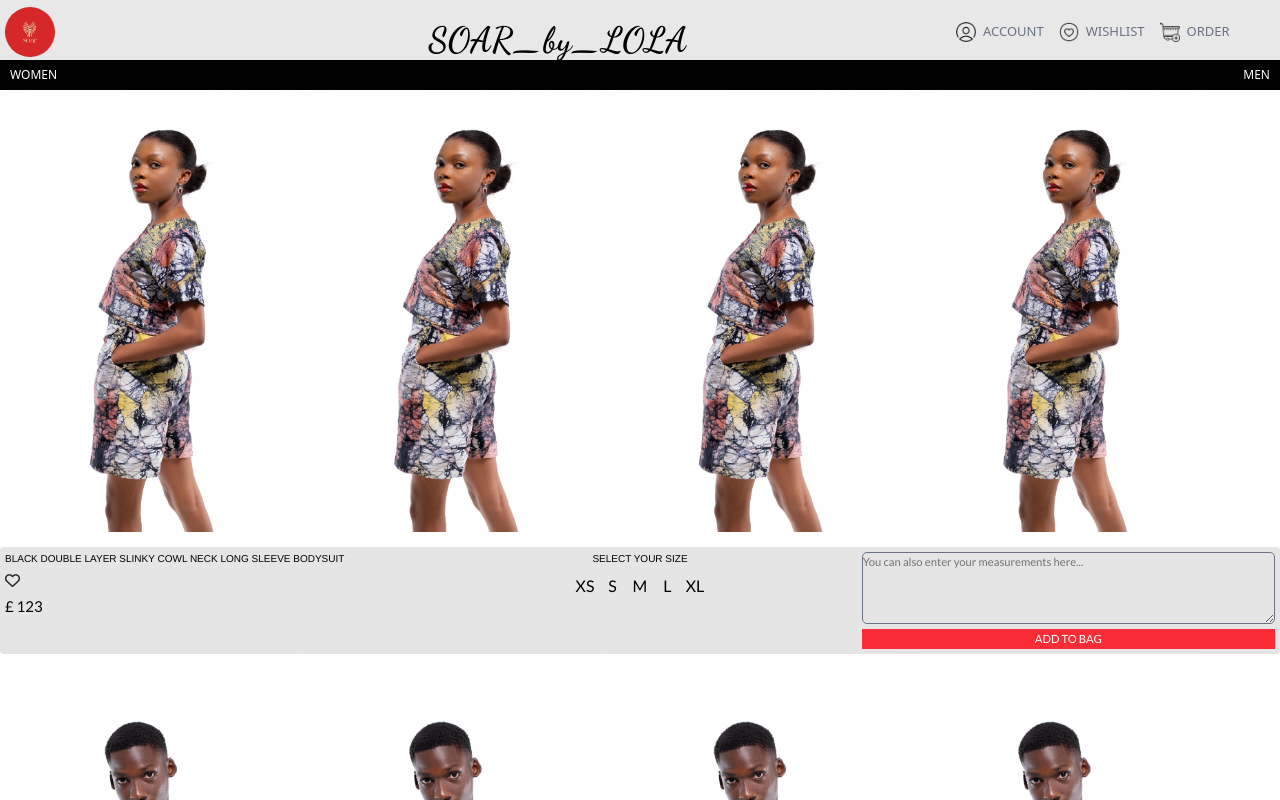
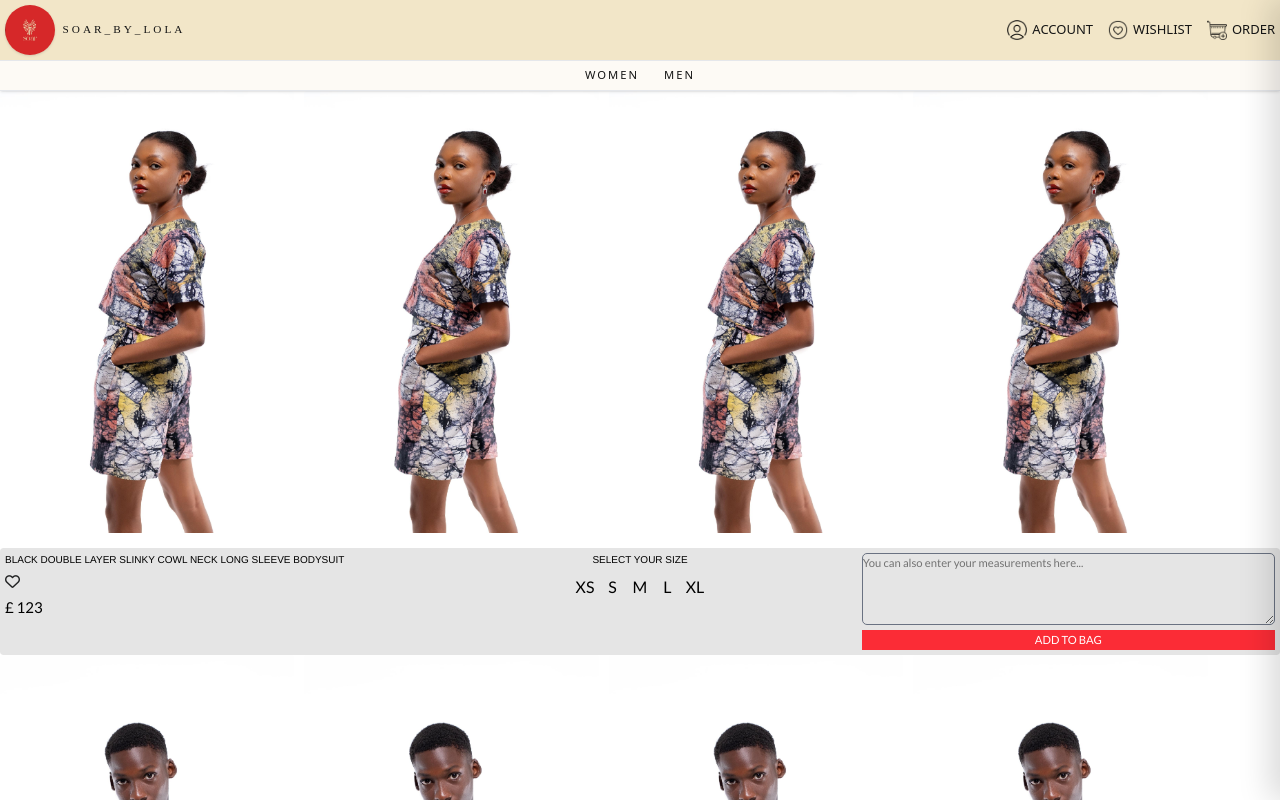
Before and after one commit to olamidefrancis/SoarByLola, a React (Vite) app: page /Men in a window 1280 px wide. Shown: the top 800 px of the page. Built offline with nearby package versions, Linux system fonts and the light colour scheme.

Commit message:
Navbar UI fix

```diff
--- a/src/Components/Men/Men.jsx
+++ b/src/Components/Men/Men.jsx
@@ -115,11 +115,11 @@ const handleLikes = (itemIndex, item) => {
           </div>
 
           {/* PRODUCT CARD */}
-          <div className="pricecon flex flex-col md:flex-row bg-neutral-200 w-full paddy gap-6 rounded-md lato-thin">
+          <div className="pricecon flex flex-col md:flex-row bg-neutral-200 w-full paddy gap-6 rounded-md lato-thin bg-[#f2e6c8]">
 
             {/* TITLE + LIKE */}
             <div className="flex flex-col gap-6 md:w-1/3 ">
-              <h1 className="text-sm uppercase lato-thin">{item.Title}</h1>
+              <h1 className="text-sm  uppercase lato-thin">{item.Title}</h1>
               <i
                 className={`${
                   likedItems[i]
--- a/src/Components/Navbar/Navbar.css
+++ b/src/Components/Navbar/Navbar.css
@@ -125,7 +125,9 @@ nav{
   border-radius: 100%;
   padding: 0.5rem;
 }
-
+.navpad{
+  padding:0.5rem;
+}
 
 @media screen and (max-width: 600px) {
   .hamburger {
--- a/src/Components/Navbar/Navbar.jsx
+++ b/src/Components/Navbar/Navbar.jsx
@@ -1,151 +1,166 @@
 import { useContext, useState } from "react";
 import { StoreContext } from "../../context/StoreContext";
-import { Link } from 'react-router'
-import './Navbar.css'
-import orderBasket from "../../assets/Images/icons8-order-cute-outline-96.png"
-import profile from "../../assets/Images/icons8-account-96.png"
-import wishlist from "../../assets/Images/icons8-love-96.png"
-import logo from '../../assets/Images/logo1.jpeg'
+import { Link } from "react-router";
+import "./Navbar.css";
+import orderBasket from "../../assets/Images/icons8-order-cute-outline-96.png";
+import profile from "../../assets/Images/icons8-account-96.png";
+import wishlist from "../../assets/Images/icons8-love-96.png";
+import logo from "../../assets/Images/logo1.jpeg";
 
 const Navbar = () => {
   const [menuOpen, setMenuOpen] = useState(false);
-    const { orders, likes} = useContext(StoreContext);
+  const { orders, likes } = useContext(StoreContext);
 
   const toggleMenu = () => setMenuOpen(!menuOpen);
 
   return (
-        <nav className='flexy'>
-            <div className="companyName-personal flexy">
-                <figure className='flex items-center justify-center figcon'>
-                     <Link to='/'>
-                                <img src={logo} alt="logo" className='lolalogo' />
+    <nav className="w-full sticky top-0 z-50 bg-white shadow-sm border-b border-gray-200 ">
+
+      {/* MAIN HEADER */}
+      <div className="flex items-center justify-between px-4 py-3 md:px-10 bg-[#f2e6c8] navpad">
+
+        {/* LEFT: LOGO */}
+        <div className="flex items-center gap-3">
+          <figure>
+            <Link to="/">
+              <img
+                src={logo}
+                alt="logo"
+                className="h-[50px] w-[50px] rounded-full object-cover shadow"
+              />
             </Link>
           </figure>
 
-                <div className="companyName-personal__companyName">
-                    <h1 >SOAR_by_LOLA</h1>
+          <h1
+            className="text-sm md:text-lg tracking-[3px]"
+            style={{
+              fontFamily: "Playfair Display, serif",
+              color: "#141414",
+            }}
+          >
+            SOAR_BY_LOLA
+          </h1>
         </div>
 
-                {/* Hamburger icon for small screens */}
-                <div className="hamburger" onClick={toggleMenu}>
-                    {menuOpen ? (
-                        <span style={{ fontSize: "1.8rem", cursor: "pointer" }}
-                            className='text-red-700'
-                        >✕</span>
-                    ) : (
-                        <span style={{ fontSize: "1.8rem", cursor: "pointer" }}className='text-red-700'>☰</span>
-                    )}
+        {/* ICON BAR */}
+        <div className="hidden md:flex items-center gap-6">
+
+          {/* ACCOUNT */}
+          <div className="flex items-center gap-2 cursor-pointer">
+            <img src={profile} alt="account" className="w-[20px] h-[20px]" />
+            <p className="text-[13px] font-medium text-[#141414] hover:text-[#d62828] transition">
+              ACCOUNT
+            </p>
           </div>
 
-                <div className="companyName-personal__personal flexy">
-                    <div className="companyName-personal__personal__account flexyccgap">
-                        <img src={profile} alt="account" style={{ width: "20px", height: "20px" }} />
-                        <p className="text-[13px] font-normal text-gray-500 hover:text-red-600">ACCOUNT</p>
-                    </div>
-
-                    <div className="companyName-personal__personal__wishlist flexyccgap">
-
-                        {/* Wrap ONLY the image in a relative container */}
+          {/* WISHLIST */}
+          <div className="flex items-center gap-2">
             <div className="relative">
-                            <img
-                                src={wishlist}
-                                alt="wishlist"
-                                style={{ width: "20px", height: "20px" }}
-                            />
+              <img src={wishlist} alt="wishlist" className="w-[20px] h-[20px]" />
 
               {likes.length >= 1 && (
-                                <span className="absolute -top-2 -right-2 bg-red-600 text-white text-[10px] font-bold w-5 h-5 flex items-center justify-center rounded-full">
+                <span className="absolute -top-2 -right-2 bg-[#d62828] text-white text-[10px] font-bold w-5 h-5 flex items-center justify-center rounded-full">
                   {likes.length}
                 </span>
               )}
             </div>
 
-                        {/* The wishlist link stays normal */}
             <Link
               to="/Wishlist"
-                            className="text-[13px] font-normal text-gray-500 hover:text-red-600"
+              className="text-[13px] font-medium text-[#141414] hover:text-[#d62828] transition"
             >
               WISHLIST
             </Link>
-
           </div>
 
-
-                    <div className="companyName-personal__personal__order flexyccgap">
-
-    {/* Basket icon with badge */}
+          {/* ORDERS */}
+          <div className="flex items-center gap-2">
             <div className="relative">
-        <img
-            src={orderBasket}
-            alt="order"
-            style={{ width: "20px", height: "20px" }}
-        />
+              <img src={orderBasket} alt="order" className="w-[20px] h-[20px]" />
 
               {orders.length >= 1 && (
-            <span className="absolute -top-2 -right-2 bg-red-600 text-white text-[10px] font-bold w-5 h-5 flex items-center justify-center rounded-full">
+                <span className="absolute -top-2 -right-2 bg-[#d62828] text-white text-[10px] font-bold w-5 h-5 flex items-center justify-center rounded-full">
                   {orders.length}
                 </span>
               )}
             </div>
 
-    {/* Link stays normal */}
             <Link
               to="/Orders"
-        className="text-[13px] font-normal text-gray-500 hover:text-red-600"
+              className="text-[13px] font-medium text-[#141414] hover:text-[#d62828] transition"
             >
               ORDER
             </Link>
-
-                   </div>
-
           </div>
         </div>
 
-            <div className="categories flexy">
-                <Link to='/Men'>WOMEN</Link>
-                <Link to='/Men'>MEN</Link>
+        {/* MOBILE ICON */}
+        <div className="md:hidden" onClick={toggleMenu}>
+          <span className="text-2xl font-bold text-[#d62828] cursor-pointer">
+            {menuOpen ? "✕" : "☰"}
+          </span>
+        </div>
       </div>
 
-            {/* Sidebar menu for mobile */}
-            <div className={`mobile-menu-sidebar ${menuOpen ? 'open' : ''}`}>
-                <Link to='/Orders' className="mobile-menu__item">ACCOUNT</Link>
-                 {/* wishlist */}
-                <div className="mobile-menu__item ">
+      {/* CATEGORY BAR */}
+      <div className="bg-[#fdfaf5] border-t border-gray-200 py-2 flex justify-center gap-10 h-[30px] navpad">
         <Link
-                        to="/Wishlist"
-                        className="text-[13px] text-white relative flex items-center gap-1"
+          to="/Men"
+          className="text-lg tracking-[2px] font-medium text-[#141414] hover:text-[#d62828] transition"
         >
+          WOMEN
+        </Link>
+        <Link
+          to="/Men"
+          className="text-lg tracking-[2px] font-medium text-[#141414] hover:text-[#d62828] transition "
+        >
+          MEN
+        </Link>
+      </div>
+
+      {/* MOBILE SIDEBAR */}
+      <div
+        className={`fixed top-0 right-0 h-full w-[70%] max-w-[280px] transform transition-transform navpad duration-300 ${
+          menuOpen ? "translate-x-0 navpad" : "translate-x-full navpad"
+        }`}
+        style={{
+          background: "#ffffff",
+          color: "#141414",
+          padding: "24px",
+          boxShadow: "-10px 0 30px rgba(0, 0, 0, 0.15)",
+        }}
+      >
+        <div className="flex flex-col gap-6 mt-10">
+          <Link to="/Orders" className="text-lg font-medium">
+            ACCOUNT
+          </Link>
+
+          <Link to="/Wishlist" className="flex items-center gap-2 text-lg font-medium">
             WISHLIST
-
             {likes.length >= 1 && (
-                            <span className="bg-white text-black text-[10px] font-bold w-5 h-5 flex items-center justify-center rounded-full">
+              <span className="bg-[#d62828] text-white text-[10px] font-bold w-5 h-5 flex items-center justify-center rounded-full">
                 {likes.length}
               </span>
             )}
           </Link>
-                </div>
 
-                {/* order */}
-                <div className="mobile-menu__item ">
-                    <Link
-                        to="/Orders"
-                        className="text-[13px] text-white relative flex items-center gap-1"
-                    >
+          <Link to="/Orders" className="flex items-center gap-2 text-lg font-medium">
             ORDER
-
             {orders.length >= 1 && (
-                            <span className="bg-white text-black text-[10px] font-bold w-5 h-5 flex items-center justify-center rounded-full">
+              <span className="bg-[#d62828] text-white text-[10px] font-bold w-5 h-5 flex items-center justify-center rounded-full">
                 {orders.length}
               </span>
             )}
           </Link>
+
+          <div className="mt-6 border-t border-gray-200 pt-4 flex flex-col gap-4">
+            <Link to="/Men" className="text-lg">WOMEN</Link>
+            <Link to="/Men" className="text-lg">MEN</Link>
           </div>
-
-                <Link to='/Men' className="mobile-menu__item">WOMEN</Link>
-                <Link to='/Men'  className="mobile-menu__item">MEN</Link>
+        </div>
       </div>
     </nav>
-    )
-}
+  );
+};
 
-export default Navbar
+export default Navbar;
--- /dev/null
+++ b/tailwind.config.js
@@ -0,0 +1,21 @@
+/** @type {import('tailwindcss').Config} */
+export default {
+  content: [
+    "./index.html",
+    "./src/**/*.{js,ts,jsx,tsx}",
+  ],
+  theme: {
+    extend: {
+      colors: {
+        soarRed: "#d62828",
+        soarCream: "#f2e6c8",
+        soarCharcoal: "#141414",
+      },
+      fontFamily: {
+        soar: ["Playfair Display", "serif"],
+        body: ["Lato", "sans-serif"],
+      },
+    },
+  },
+  plugins: [],
+};
```
Lines whose indentation alone changed are shown as unchanged.
